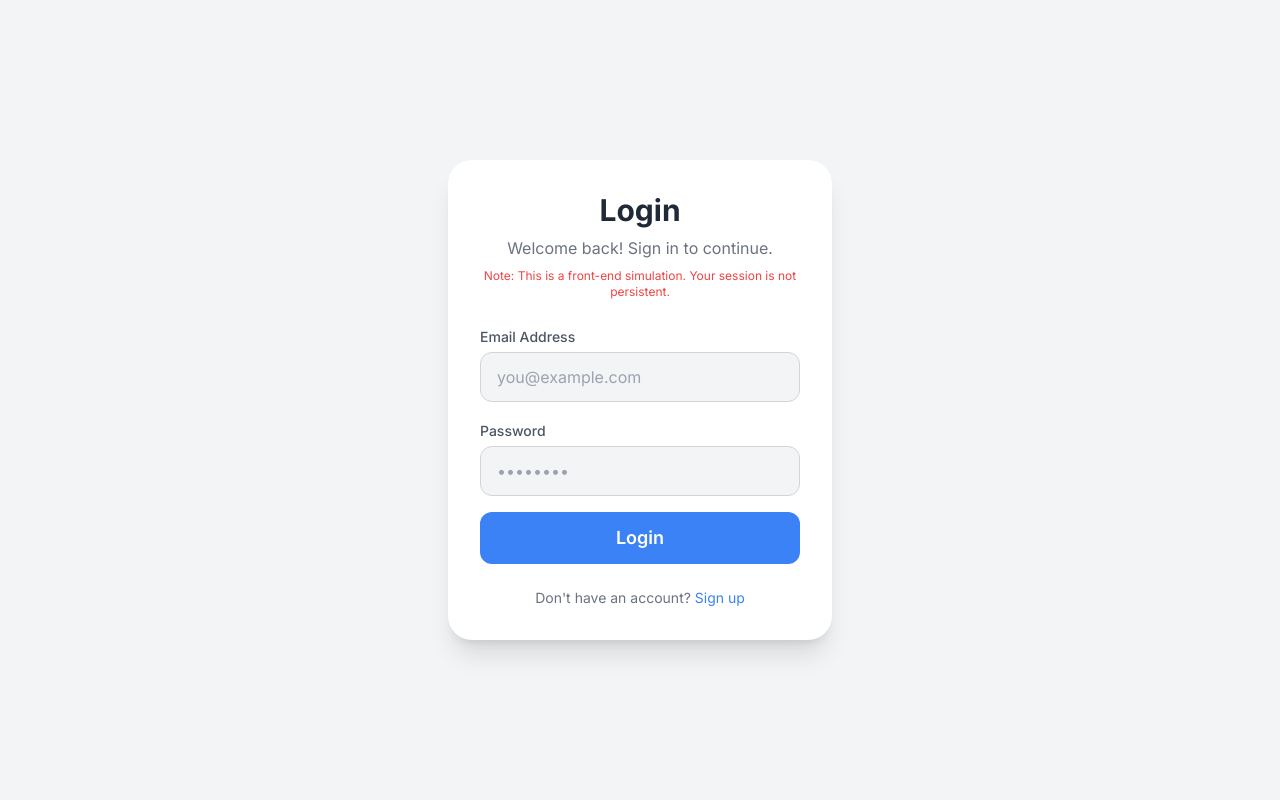
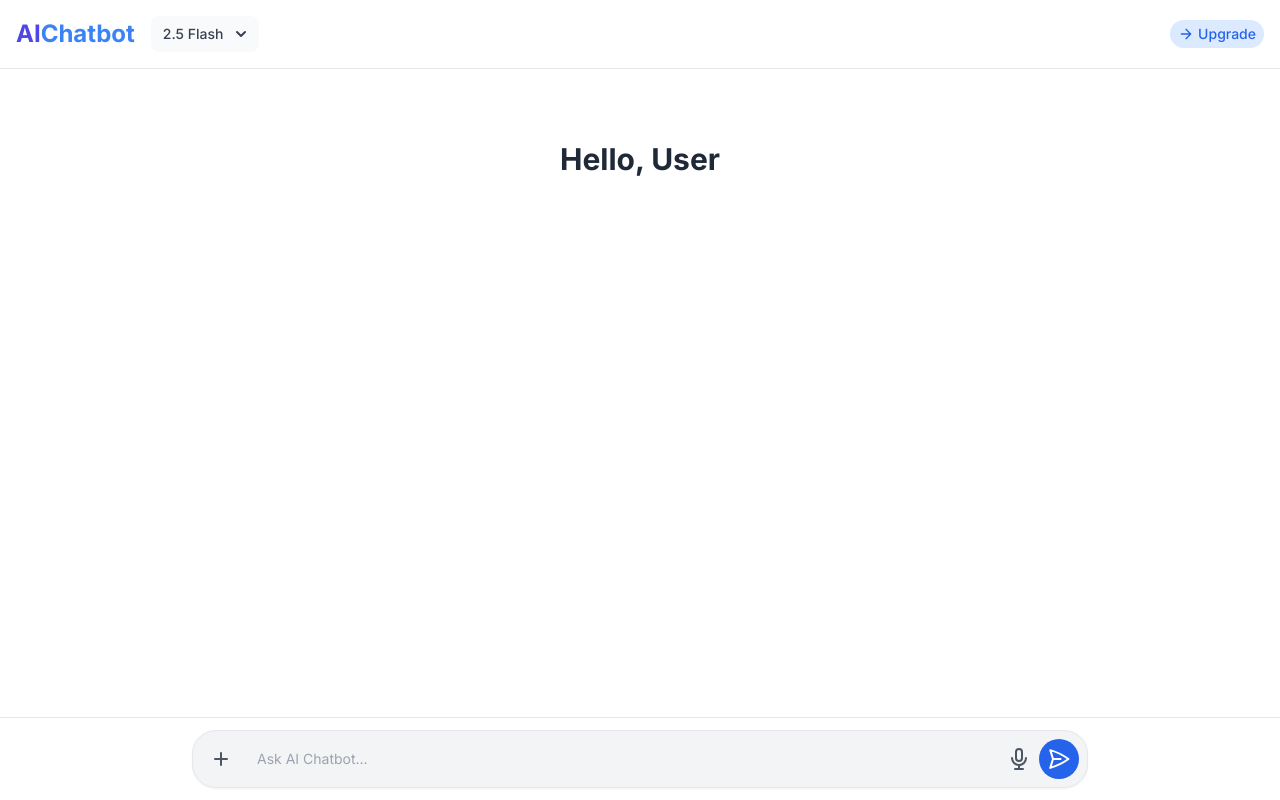
Before and after one commit to ajayyanshu/Sofia-Project, a Flask app: page / in a window 1280 px wide. Run offline with Flask 3, Linux system fonts and the light colour scheme; some libraries are stand-ins or nearby versions.

Commit message:
Update recreated_ui.html

```diff
--- a/templates/recreated_ui.html
+++ b/templates/recreated_ui.html
@@ -37,37 +37,8 @@
 </head>
 <body class="bg-gray-100 text-gray-900 flex flex-col full-height overflow-hidden">
 
-    <!-- Auth Container -->
-    <div id="auth-screen" class="flex-1 flex items-center justify-center p-4 md:p-8">
-        <div class="bg-white rounded-3xl p-6 md:p-8 max-w-sm w-full space-y-6 shadow-xl">
-            <div class="text-center">
-                <h2 id="auth-title" class="text-2xl md:text-3xl font-bold text-gray-800 mb-2">Login</h2>
-                <p id="auth-subtitle" class="text-gray-500 text-sm md:text-base">Welcome back! Sign in to continue.</p>
-                <p class="text-xs text-red-500 mt-2">Note: This is a front-end simulation. Your session is not persistent.</p>
-            </div>
-
-            <form id="auth-form" class="space-y-4">
-                <div>
-                    <label for="email" class="text-sm font-medium text-gray-600">Email Address</label>
-                    <input type="email" id="email" class="w-full mt-1 bg-gray-100 border border-gray-300 rounded-xl px-4 py-3 text-gray-800 placeholder-gray-400 focus:outline-none focus:ring-2 focus:ring-blue-500 text-sm md:text-base" placeholder="you@example.com" required>
-                </div>
-                <div>
-                    <label for="password" class="text-sm font-medium text-gray-600">Password</label>
-                    <input type="password" id="password" class="w-full mt-1 bg-gray-100 border border-gray-300 rounded-xl px-4 py-3 text-gray-800 placeholder-gray-400 focus:outline-none focus:ring-2 focus:ring-blue-500 text-sm md:text-base" placeholder="••••••••" required>
-                </div>
-                <button type="submit" id="auth-button" class="w-full bg-blue-500 text-white rounded-xl py-3 text-lg font-semibold hover:bg-blue-600 transition-colors duration-200">Login</button>
-            </form>
-
-            <div class="text-center">
-                <p class="text-sm text-gray-500">
-                    Don't have an account? <a id="toggle-auth" href="#" class="text-blue-500 hover:underline">Sign up</a>
-                </p>
-            </div>
-        </div>
-    </div>
-
-    <!-- Main App Container (hidden by default) -->
-    <div id="app" class="flex flex-col h-full bg-white hidden">
+    <!-- Main App Container -->
+    <div id="app" class="flex flex-col h-full bg-white">
 
         <!-- Top Nav Bar -->
         <header class="bg-white border-b border-gray-200 p-3 md:p-4 flex items-center justify-between flex-shrink-0 relative z-10">
@@ -94,18 +65,6 @@
                     </svg>
                     Upgrade
                 </button>
-                <div class="relative inline-block text-left">
-                    <button id="user-menu-button" class="p-2 md:p-3 rounded-full hover:bg-gray-200">
-                        <svg xmlns="http://www.w3.org/2000/svg" class="h-6 w-6 text-gray-600" fill="none" viewBox="0 0 24 24" stroke="currentColor" stroke-width="2">
-                            <path stroke-linecap="round" stroke-linejoin="round" d="M5.121 17.804A7 7 0 0112 15a7 7 0 016.879 2.804M15 10a3 3 0 11-6 0 3 3 0 016 0z" />
-                        </svg>
-                    </button>
-                    <div id="user-menu" class="hidden origin-top-right absolute right-0 mt-2 w-48 rounded-md shadow-lg py-1 bg-white ring-1 ring-black ring-opacity-5 focus:outline-none" role="menu" aria-orientation="vertical" aria-labelledby="user-menu-button">
-                        <button id="logout-button" class="block px-4 py-2 text-sm text-gray-700 w-full text-left hover:bg-gray-100" role="menuitem">
-                            Sign Out
-                        </button>
-                    </div>
-                </div>
             </div>
         </header>
 
```
